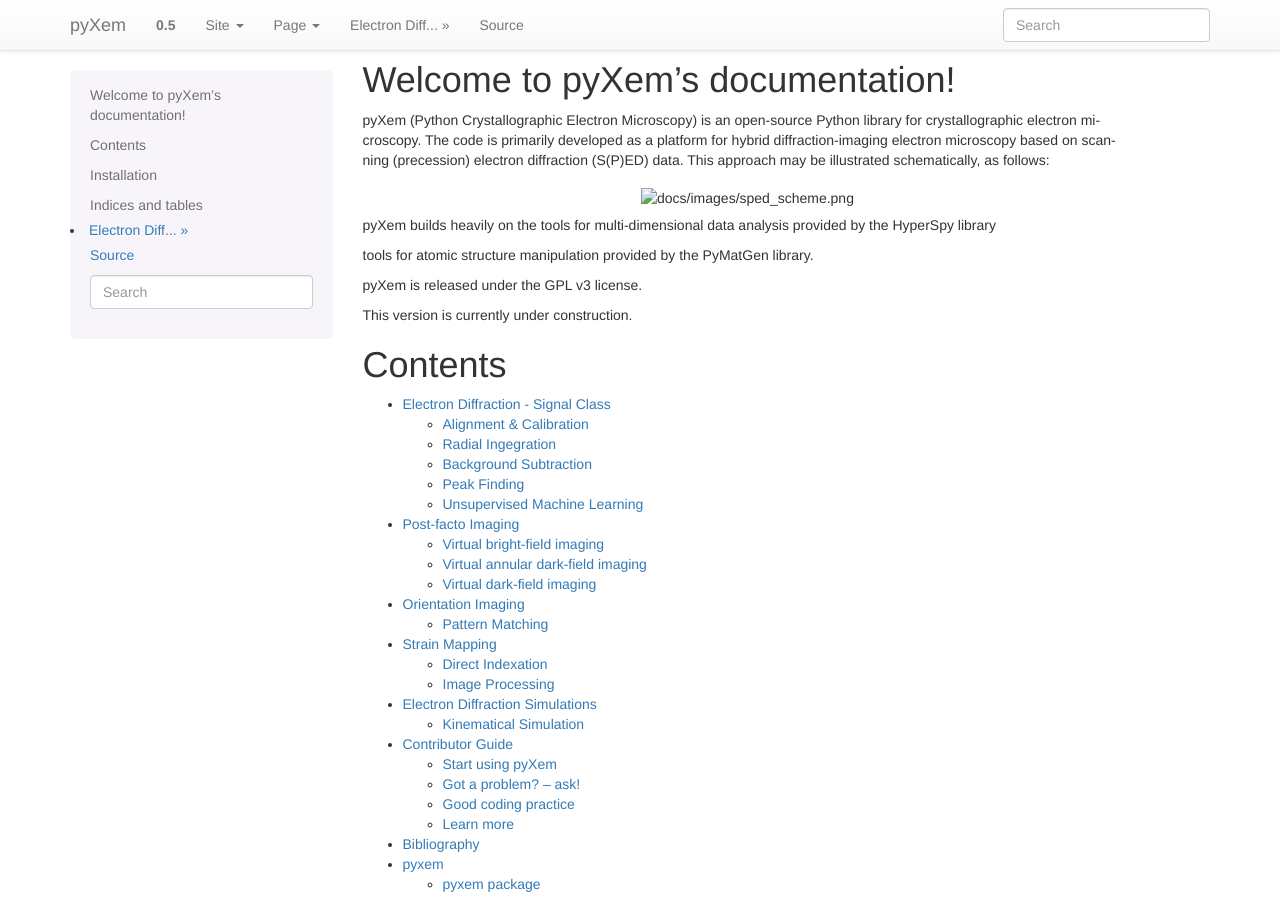
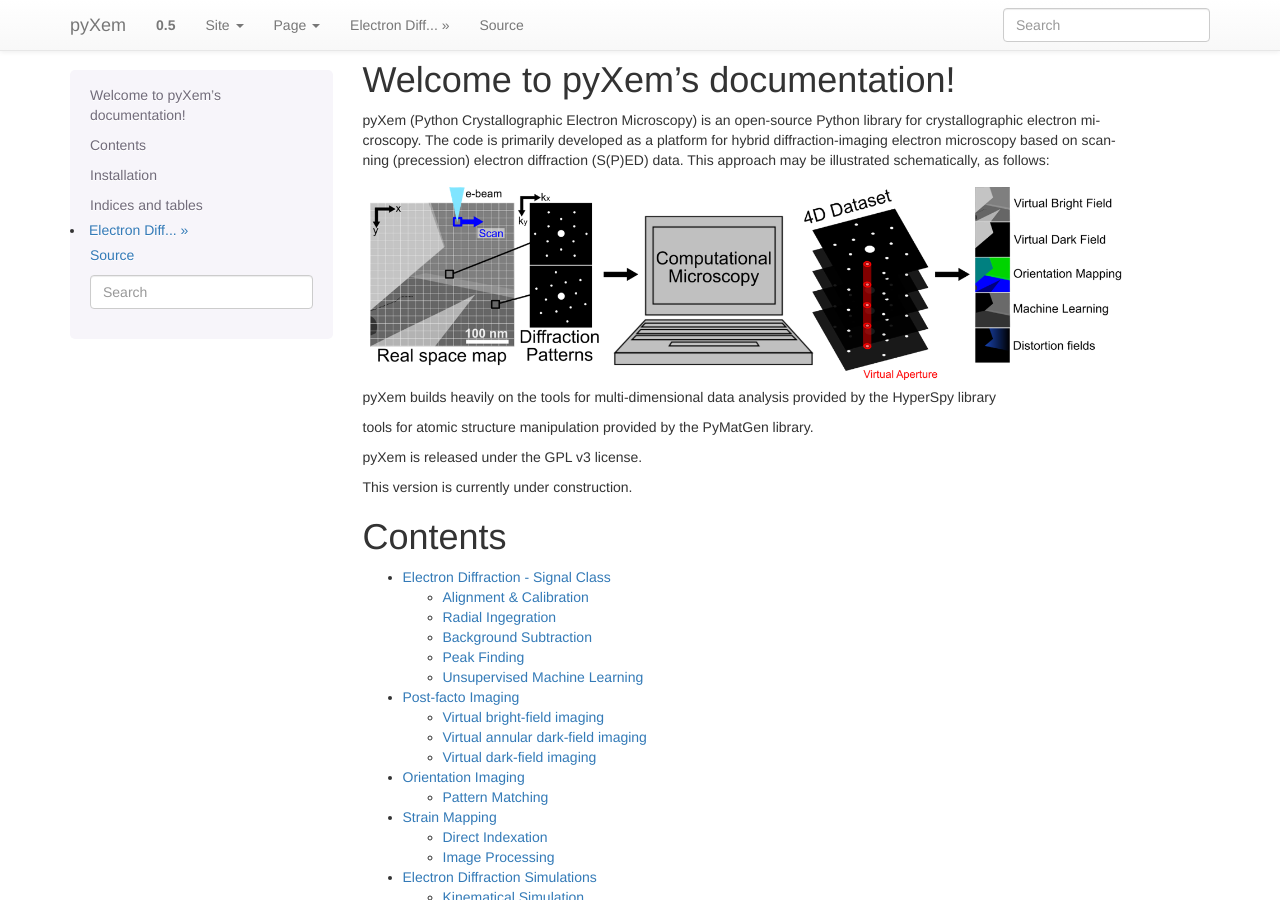
Before and after one commit to pyxem/pyxem, a Sphinx documentation site: the page built from docs/source/index.rst, in a window 1280 px wide and 900 px high. Built offline with Sphinx 7.4.7, drawn with Linux system fonts in a browser that asks for light colours.

Commit message:
images in correct place

```diff
--- a/docs/source/index.rst
+++ b/docs/source/index.rst
@@ -12,7 +12,7 @@
 on scanning (precession) electron diffraction (S(P)ED) data. This approach may
 be illustrated schematically, as follows:
 
-.. figure:: docs/images/sped_scheme.png
+.. figure:: images/sped_scheme.png
 
 pyXem builds heavily on the tools for multi-dimensional data analysis provided
 by the HyperSpy library
--- a/docs/source/introduction.rst
+++ b/docs/source/introduction.rst
@@ -21,7 +21,7 @@
 position that explains the observed diffraction. Different approaches to achieve
 this goal are summarized in the following schematic.
 
-.. figure:: docs/images/sed_analysis_scheme.png
+.. figure:: images/sed_analysis_scheme.png
 
 
 Alignment & Calibration
```
Also changed, not shown: docs/source/images/sed_analysis_scheme.png (renamed from docs/images/sed_analysis_scheme.png), docs/source/images/sped_scheme.png (renamed from docs/images/sped_scheme.png).
